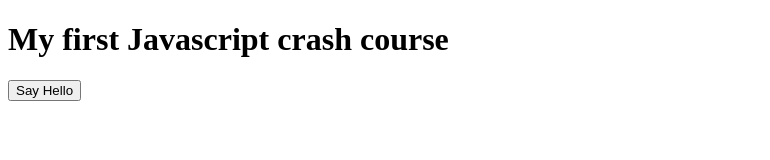
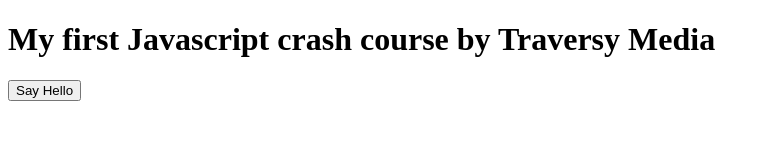
Before and after one commit to Simidaniels/My-First-Javascript, a plain HTML site: page index.html in a window 1280 px wide. Shown: the whole page, without its empty margins (0-770 px from the left). Drawn offline with Linux system fonts and the light colour scheme.

Commit message:
modified

```diff
--- a/index.html
+++ b/index.html
@@ -10,7 +10,7 @@
 </head>
 <body>
     <header>
-        <h1>My first Javascript crash course</h1>
+        <h1>My first Javascript crash course by Traversy Media</h1>
     </header>
     <input type="button" onclick="sayHello()" value="Say Hello" />
 </body>
```
